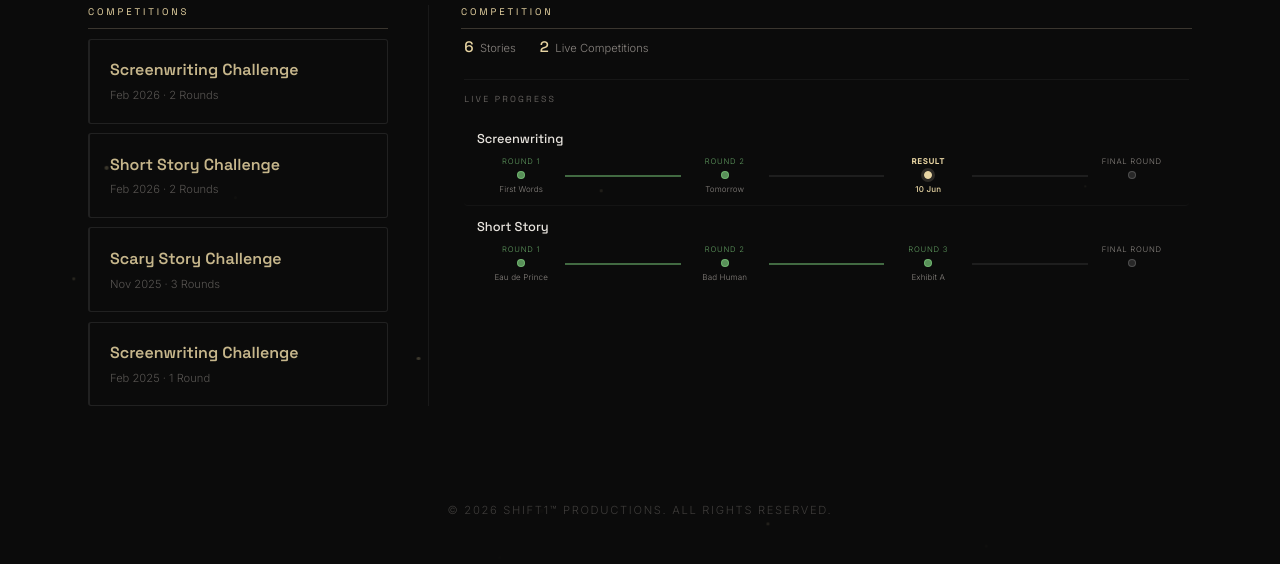
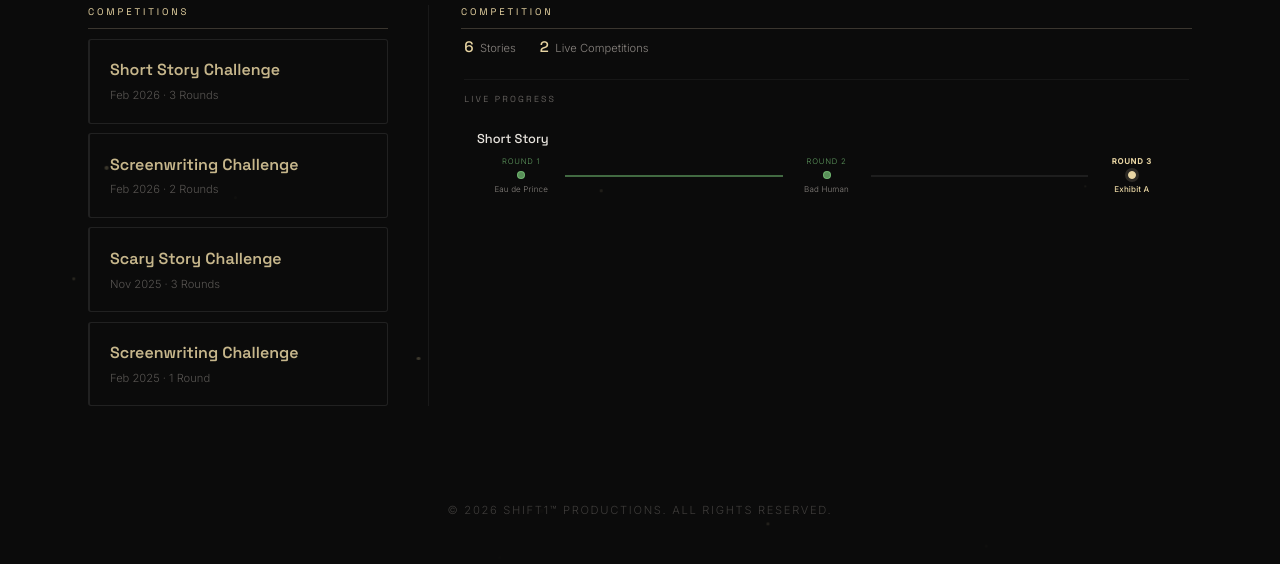
Before and after one commit to shahadathasan-ai/shift1-site, a plain HTML site: page docs/nyc-midnight.html in a window 1280 px wide. Shown: the part 142-706 px from the top of the page. Drawn offline with Linux system fonts and the light colour scheme.

Commit message:
Competition overview: Short Story Challenge to top (3 rounds), drop Screenwriting from tracker
Co-Authored-By: Claude Opus 4.8 (1M context) <noreply@anthropic.com>

```diff
--- a/docs/nyc-midnight.html
+++ b/docs/nyc-midnight.html
@@ -500,12 +500,12 @@
     <div class="comp-col">
       <div class="col-heading" id="overviewHeading">Competitions</div>
       <div class="comp-stack" id="compStack">
+        <div class="comp-item" data-comp="ss2026" onclick="showComp(this, 'ss2026')">
+          <div class="comp-item-title">Short Story Challenge</div>
+          <div class="comp-item-date">Feb 2026 · 3 Rounds</div>
+        </div>
         <div class="comp-item" data-comp="sp2026" onclick="showComp(this, 'sp2026')">
           <div class="comp-item-title">Screenwriting Challenge</div>
-          <div class="comp-item-date">Feb 2026 · 2 Rounds</div>
-        </div>
-        <div class="comp-item" data-comp="ss2026" onclick="showComp(this, 'ss2026')">
-          <div class="comp-item-title">Short Story Challenge</div>
           <div class="comp-item-date">Feb 2026 · 2 Rounds</div>
         </div>
         <div class="comp-item" data-comp="scary2025" onclick="showComp(this, 'scary2025')">
@@ -711,25 +711,13 @@
     // Shown on the empty state. Click any row to jump to that competition.
     const trackerData = [
       {
-        id: 'sp2026',
-        title: 'Screenwriting',
-        sub: '2026',
-        stages: [
-          { label: 'Round 1',     state: 'done',    below: 'First Words' },
-          { label: 'Round 2',     state: 'done',    below: 'Tomorrow' },
-          { label: 'Result',      state: 'pending', below: '10 Jun' },
-          { label: 'Final Round', state: 'future',  below: '' }
-        ]
-      },
-      {
         id: 'ss2026',
         title: 'Short Story',
         sub: '2026',
         stages: [
-          { label: 'Round 1',     state: 'done',    below: 'Eau de Prince' },
-          { label: 'Round 2',     state: 'done',    below: 'Bad Human' },
-          { label: 'Round 3',     state: 'done',    below: 'Exhibit A' },
-          { label: 'Final Round', state: 'future',  below: '' }
+          { label: 'Round 1', state: 'done',    below: 'Eau de Prince' },
+          { label: 'Round 2', state: 'done',    below: 'Bad Human' },
+          { label: 'Round 3', state: 'pending', below: 'Exhibit A' }
         ]
       }
     ];
```
